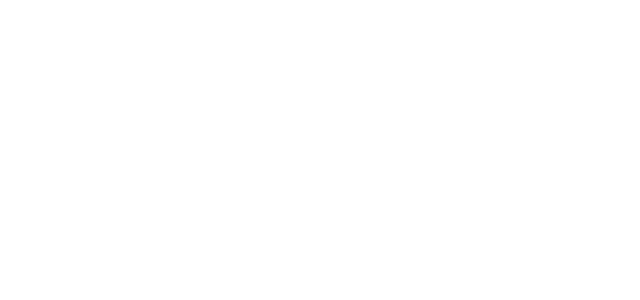
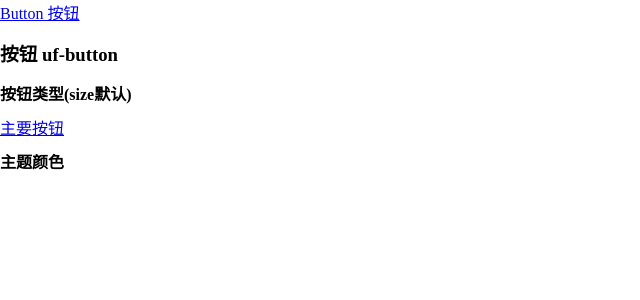
Before and after one commit to luguofei123/lfui, a Vue app: page /document/buttonExp in a window 1280 px wide. Shown: the top 300 px of the page, without its empty margins (0-640 px from the left). Built offline with nearby package versions, Linux system fonts and the light colour scheme.

Commit message:
Revert "'test'"
This reverts commit f0c706b3597338aba384ef909ec3db4ae70503ce.

```diff
--- a/src/router/document.js
+++ b/src/router/document.js
@@ -5,13 +5,13 @@
     meta: { moduleName: '公共组件', subModuleName: '公共组件', menuName: '组件使用手册' },
     component: () => import('@/views/document/index.vue'),
     children: [
-      // {
-      //   path: 'buttonExp',
-      //   moduleCode: 'pub',
-      //   name: 'buttonExp',
-      //   meta: { moduleName: '公共组件', subModuleName: '公共组件', menuName: '按钮例子' },
-      //   component: () => import('@/views/document/manual/buttonExp.vue')
-      // }
+      {
+        path: 'buttonExp',
+        moduleCode: 'pub',
+        name: 'buttonExp',
+        meta: { moduleName: '公共组件', subModuleName: '公共组件', menuName: '按钮例子' },
+        component: () => import('@/views/document/manual/buttonExp.vue')
+      }
     ]
   }
 ]
```
